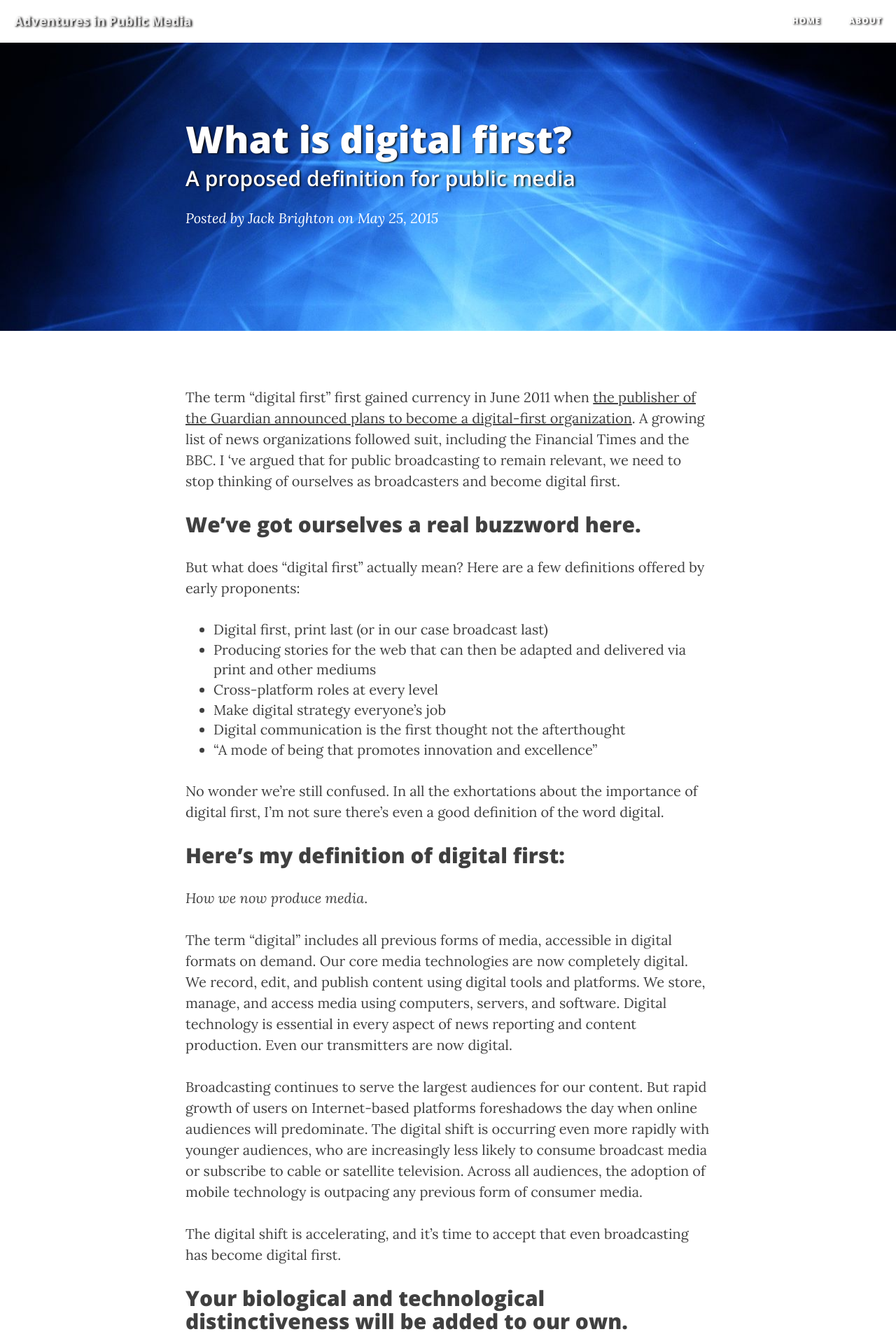
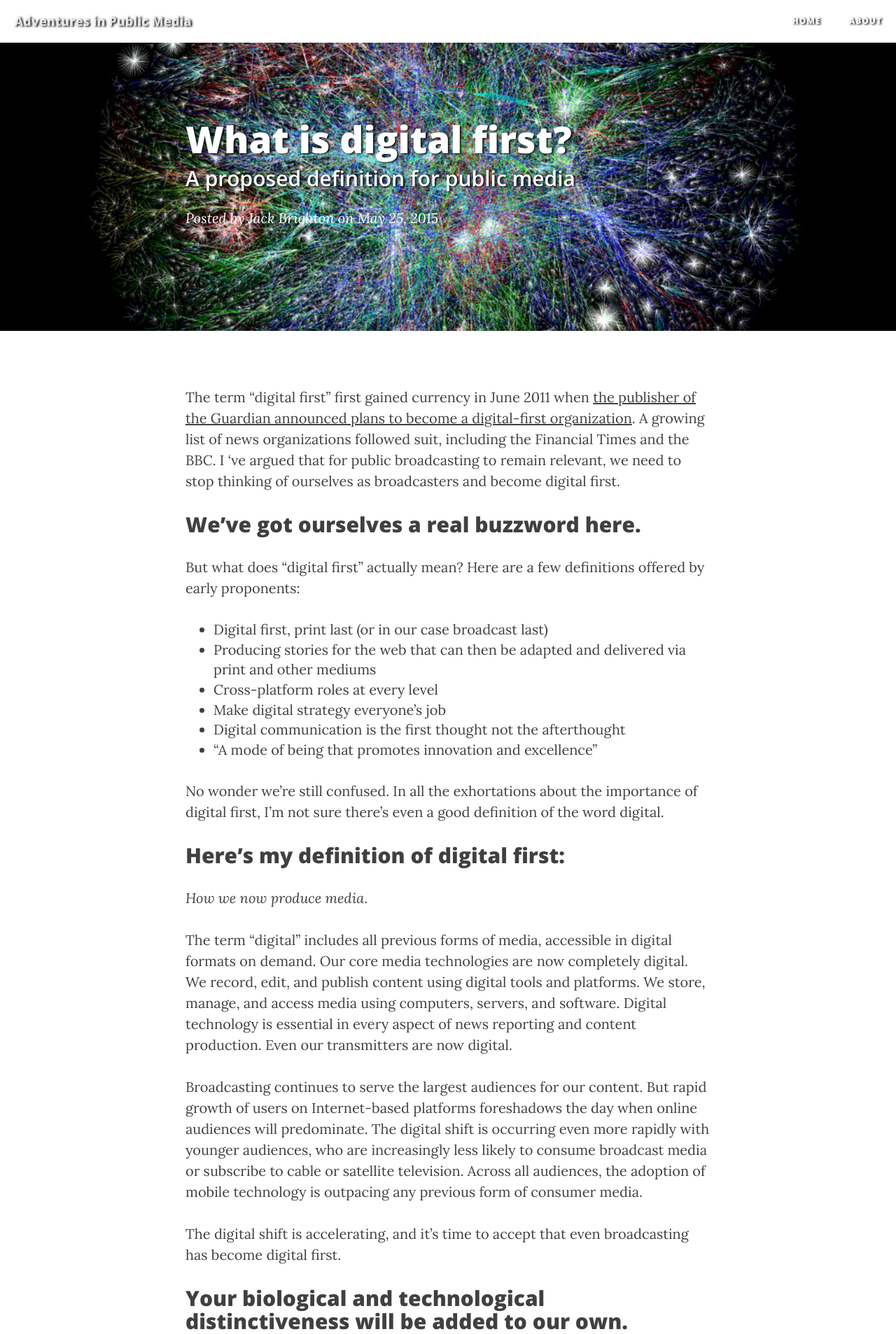
Before and after one commit to jackbrighton/jackbrighton.github.io, a Jekyll site: the page built from _posts/2015-05-25-what-is-digital-first.md, in a window 1280 px wide. Shown: the top 1907 px of the page at 70% size. Built offline with Jekyll 4.4.1, drawn with Linux system fonts in a browser that asks for light colours; nearby versions of some CDN libraries.

Commit message:
change feature image

```diff
--- a/_posts/2015-05-25-what-is-digital-first.md
+++ b/_posts/2015-05-25-what-is-digital-first.md
@@ -4,7 +4,7 @@ title:      "What is digital first?"
 subtitle:   "A proposed definition for public media"
 date:       2015-05-25 12:00:00
 author:     "Jack Brighton"
-header-img: "img/1280px-05_camera_painting_motion_blur_experimental_digital_photography_by_Rick_Doble.jpg"
+header-img: "img/internet-map.jpg"
 ---
 
 The term “digital first” first gained currency in June 2011 when [the publisher of the Guardian announced plans to become a digital-first organization](http://www.theguardian.com/gnm-press-office/guardian-news-media-digital-first-organisation). A growing list of news organizations followed suit, including the Financial Times and the BBC. I ‘ve argued that for public broadcasting to remain relevant, we need to stop thinking of ourselves as broadcasters and become digital first.
```
Also changed, not shown: img/internet-map.jpg (added).
